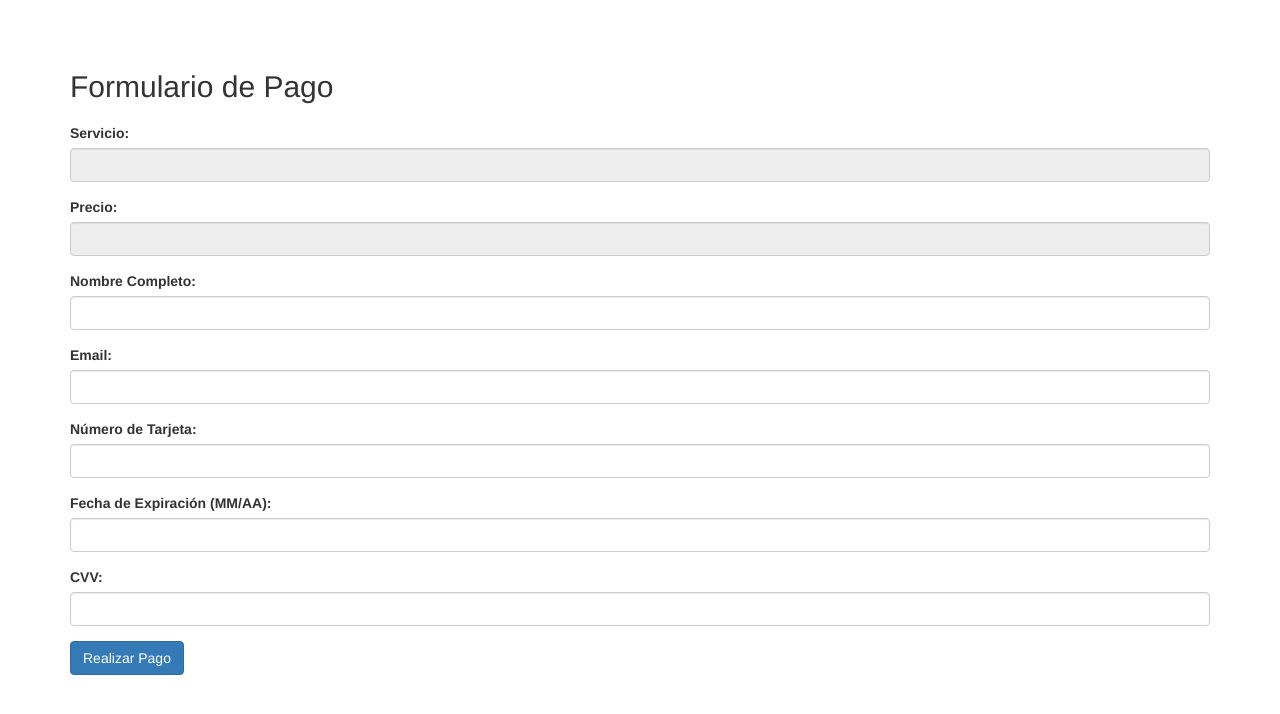
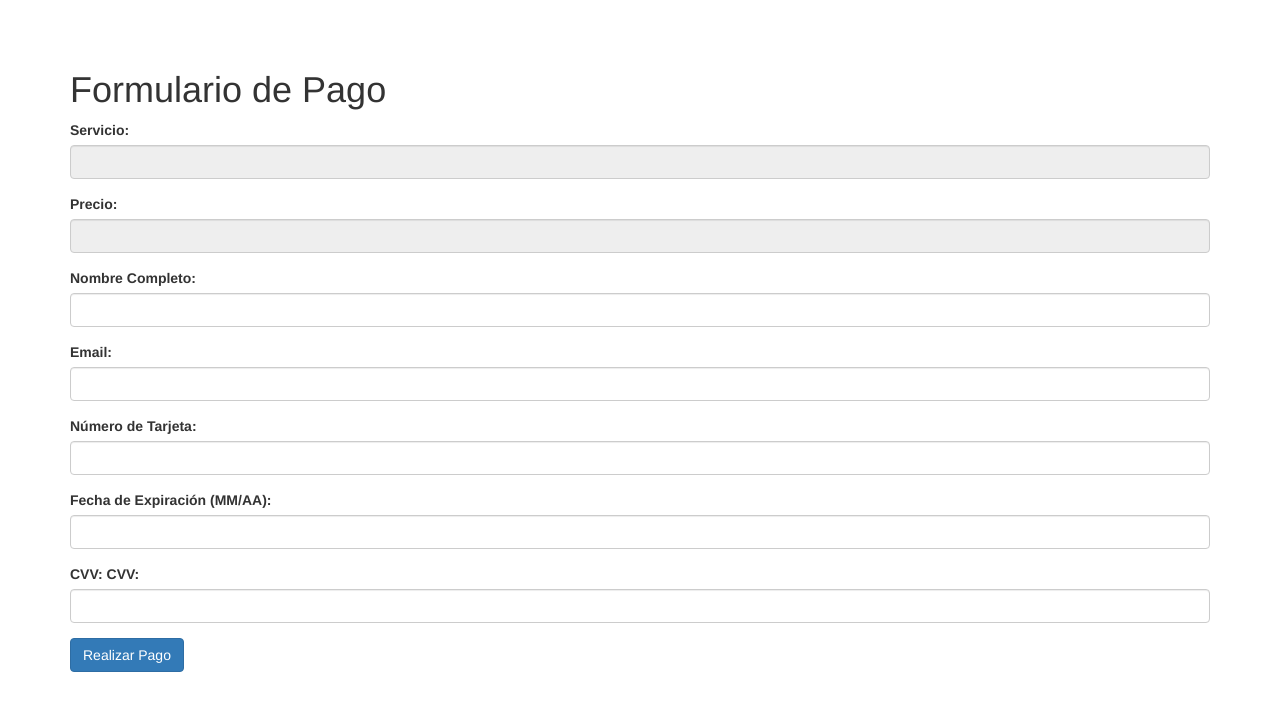
Before and after one commit to 2DAM-202425-PROJECTE/landing-page-andreiiulianguta-pub, a website built with Vite: page payment.html in a window 1280 px wide. Built offline with nearby package versions, Linux system fonts and the light colour scheme.

Commit message:
landing millorada

```diff
--- a/payment.html
+++ b/payment.html
@@ -20,7 +20,7 @@
 <body>
 <div class="container">
     <div class="payment-form">
-        <h2>Formulario de Pago</h2>
+        <h1>Formulario de Pago</h1>
         <form>
             <div class="form-group">
                 <label for="serviceName">Servicio:</label>
@@ -48,6 +48,7 @@
             </div>
             <div class="form-group">
                 <label for="cvv">CVV:</label>
+                <label for="cvv">CVV:</label>
                 <input type="text" class="form-control" id="cvv" required>
             </div>
             <button type="submit" class="btn btn-primary">Realizar Pago</button>
```
